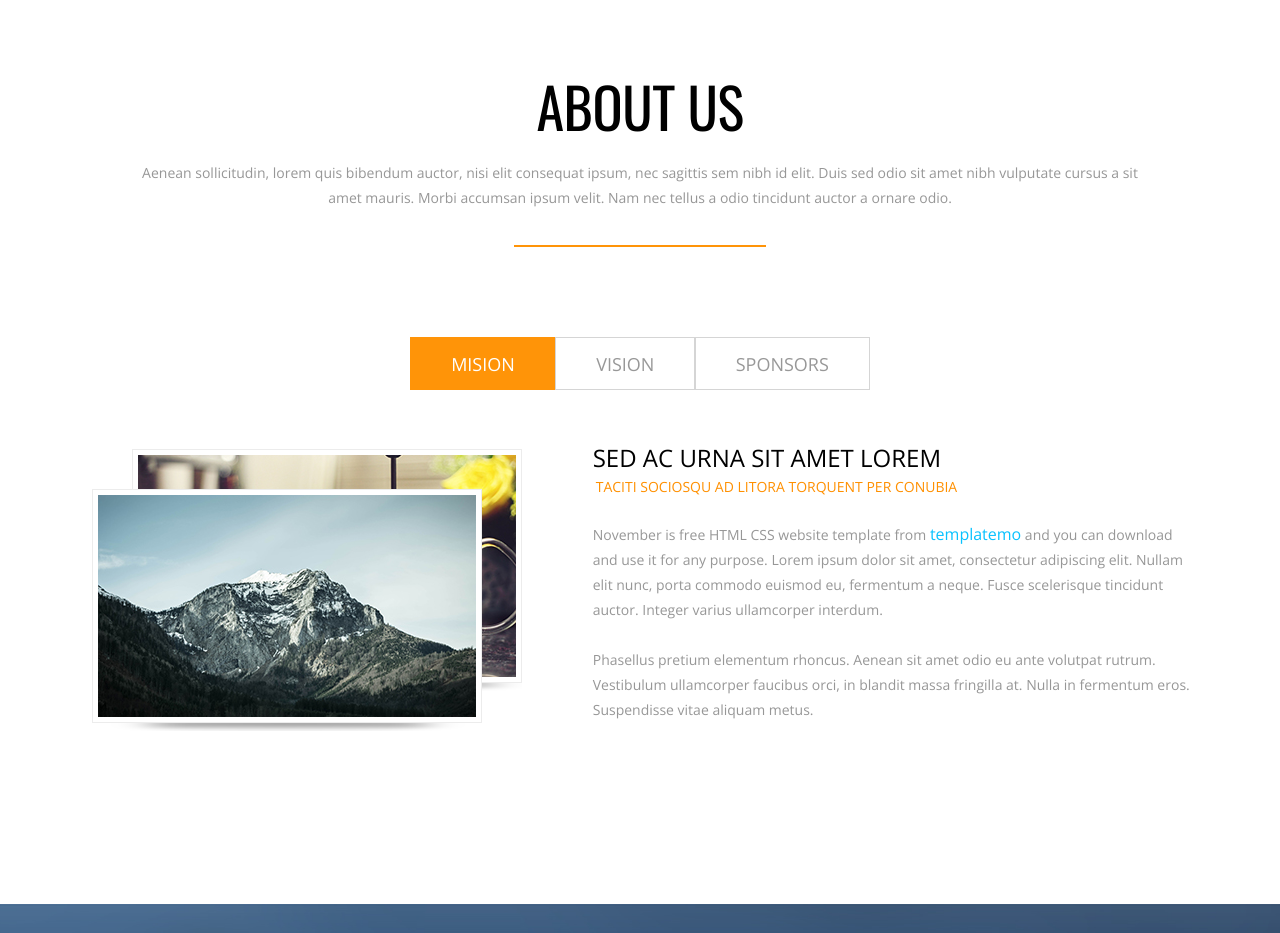
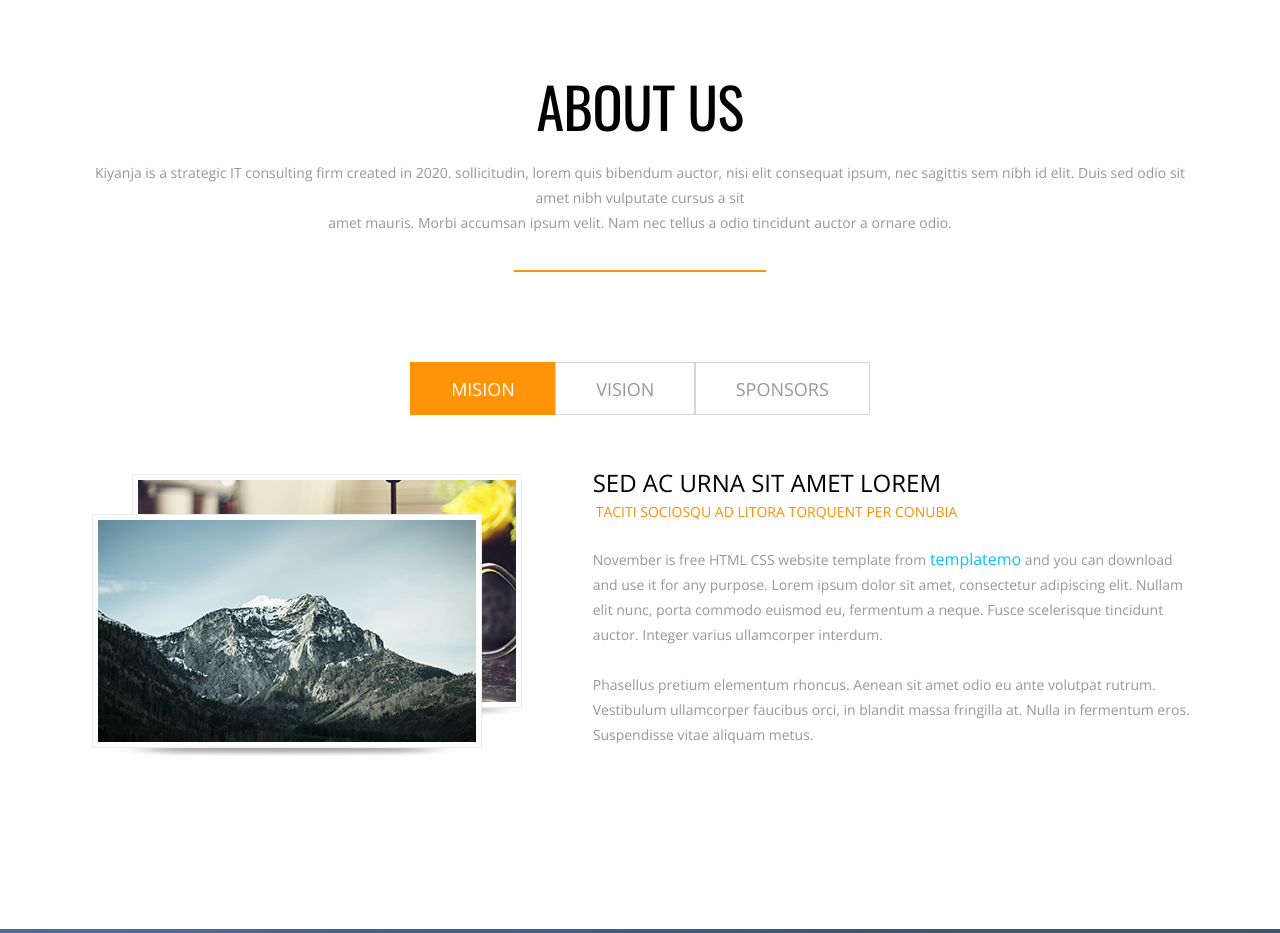
Before and after one commit to kiyanjathinklabs/kiyanja.org, a plain HTML site: page index.html in a window 1280 px wide. Shown: the part 800-1733 px from the top of the page. Drawn offline with nearby package versions, Linux system fonts and the light colour scheme; some packages are replaced by stand-ins of ours.

Commit message:
wepbpage initial upload update 05/11/2021 12:30

```diff
--- a/index.html
+++ b/index.html
@@ -135,7 +135,7 @@ http://www.templatemo.com/tm-473-november
             <div class="About_sec" id="about">
                 <div class="Center">
                     <h2>about us</h2>
-                    <p>Aenean sollicitudin, lorem quis bibendum auctor, nisi elit consequat ipsum, nec sagittis sem nibh id elit. Duis sed odio sit amet nibh vulputate cursus a sit<br> amet mauris. Morbi accumsan ipsum velit. Nam nec tellus a odio tincidunt auctor a ornare odio.</p>
+                    <p>Kiyanja is a strategic IT consulting firm created in 2020. sollicitudin, lorem quis bibendum auctor, nisi elit consequat ipsum, nec sagittis sem nibh id elit. Duis sed odio sit amet nibh vulputate cursus a sit<br> amet mauris. Morbi accumsan ipsum velit. Nam nec tellus a odio tincidunt auctor a ornare odio.</p>
                     <div class="Line"></div>
                     <!-- \\ Begin Tab side \\ -->
                     <div class="Tabside">
```
